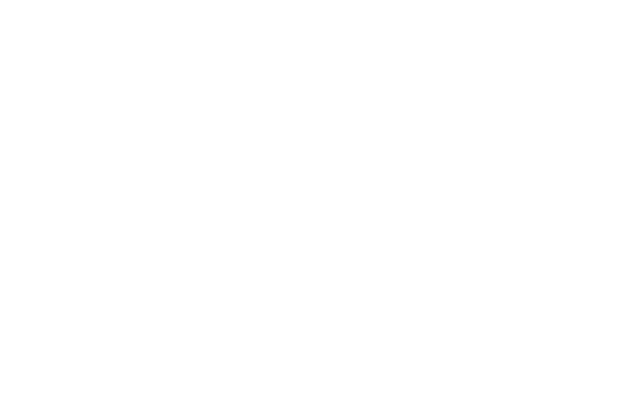
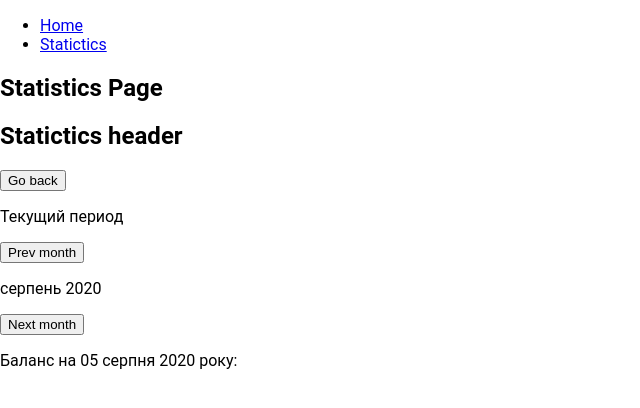
Before and after one commit to oleksiihrushko/react-project, a React (Create React App) app: page /statictics in a window 1280 px wide. Shown: the top 408 px of the page, without its empty margins (0-640 px from the left). Built offline with nearby package versions, Linux system fonts and the light colour scheme.

Commit message:
Add month and buttons

```diff
--- a/package.json
+++ b/package.json
@@ -10,6 +10,7 @@
     "axios": "^0.19.2",
     "chart.js": "^2.9.3",
     "formik": "^2.1.5",
+    "moment": "^2.27.0",
     "prop-types": "^15.7.2",
     "react": "^16.13.1",
     "react-chartjs-2": "^2.9.0",
--- a/src/Pages/homePage/HomePage.js
+++ b/src/Pages/homePage/HomePage.js
@@ -0,0 +1,7 @@
+import React from 'react'
+
+const HomePage = () => {
+    return (<h1>Home Page</h1>)
+}
+
+export default HomePage;
--- a/src/Pages/statisticsPage/StatisticsPage.js
+++ b/src/Pages/statisticsPage/StatisticsPage.js
@@ -0,0 +1,18 @@
+import React, { Component } from 'react';
+
+import StatisticsHeader from '../../components/statisticsHeader/StatisticsHeader';
+
+class StaticticsPage extends Component {
+
+
+    render() {
+    //   console.log(this.props)
+    return (
+      <div>
+        <h2>Statistics Page</h2>
+        <StatisticsHeader balance={()=> {}} {...this.props}/>
+      </div>
+    );
+  }
+}
+export default StaticticsPage;
--- a/src/components/App.js
+++ b/src/components/App.js
@@ -1,14 +1,21 @@
 import React, { Suspense } from 'react';
-import { BrowserRouter, Switch, Redirect } from 'react-router-dom';
-import routes from '../routes';
+import { BrowserRouter, Route, Switch, Redirect } from 'react-router-dom';
+// import routes from '../routes';
 
-import PrivateRoute from '../services/PrivateRoute';
-import PublicRoute from '../services/PublicRoute';
-
+// import PrivateRoute from '../services/PrivateRoute';
+// import PublicRoute from '../services/PublicRoute';
+import StaticticsPage from '../Pages/statisticsPage/StatisticsPage';
+import Header from './header/Header';
+import HomePage from '../Pages/homePage/HomePage';
 const App = () => {
   return (
     <BrowserRouter>
       <Suspense fallback={<h1>Loading...</h1>}>
+        <Header />
+        <Switch>
+          <Route exact path="/" component={HomePage}/>
+          <Route path="/statictics" component={StaticticsPage} />
+        </Switch>
         {/* <Switch>
           {routes.map(route => {
             return route.private ? (
--- a/src/components/header/Header.js
+++ b/src/components/header/Header.js
@@ -0,0 +1,22 @@
+import React from 'react';
+import { Link } from 'react-router-dom';
+
+const Header = () => {
+  return (
+    <header>
+      <nav>
+        <ul>
+          <li>
+            <Link exact to="/">Home </Link>
+          </li>
+
+          <li>
+            <Link to="/statictics">Statictics</Link>
+          </li>
+        </ul>
+      </nav>
+    </header>
+  );
+};
+
+export default Header;
--- a/src/components/statisticsHeader/StatisticsHeader.js
+++ b/src/components/statisticsHeader/StatisticsHeader.js
@@ -0,0 +1,82 @@
+import React, { Component } from 'react';
+import moment from 'moment';
+import 'moment/locale/uk';
+
+class StatisticsHeader extends Component {
+  state = {
+    date: '',
+    // currentDate: '',
+  };
+
+  componentDidMount() {
+    const currentTime = moment().format();
+    this.setState({
+      date: currentTime,
+      //   currentDate: currentTime,
+    });
+  }
+  //   componentDidUpdate(){
+  //       const currentTime = moment().format();
+  //       this.setState({currentDate: currentTime})
+  //   }
+
+  handleGoBack = () => {
+    this.props.history.push('/');
+  };
+
+  handleChangeMonth = ({ target }) => {
+    const { name } = target;
+    const { date } = this.state;
+    if (name === 'prevMonthBtn') {
+      this.setState({
+        date: moment(date).add(-1, 'month').format(),
+      });
+    }
+    if (name === 'nextMonthBtn') {
+      this.setState({
+        date: moment(date).add(1, 'month').format(),
+      });
+    }
+  };
+
+  render() {
+    // console.log(this.state.date);
+    const { date, currentDate } = this.state;
+    return (
+      <div>
+        <h2>Statictics header</h2>
+        <button type="button" onClick={this.handleGoBack}>
+          Go back
+        </button>
+        <div>
+          <p>Текущий период</p>
+          <div>
+            <button
+              type="button"
+              name="prevMonthBtn"
+              onClick={this.handleChangeMonth}
+            >
+              Prev month
+            </button>
+            <p>{date && moment(date).format(' MMMM YYYY')}</p>
+            <button
+              type="button"
+              name="nextMonthBtn"
+              onClick={this.handleChangeMonth}
+            >
+              Next month
+            </button>
+          </div>
+        </div>
+        <div>
+          <p>
+            Баланс на{' '}
+            <span>{date && moment(date).format('DD MMMM YYYY')} року:</span>
+          </p>
+        </div>
+      </div>
+    );
+  }
+}
+
+export default StatisticsHeader;
```
Also changed, not shown: 1 other file (tests, documents, lock files or other folders).
